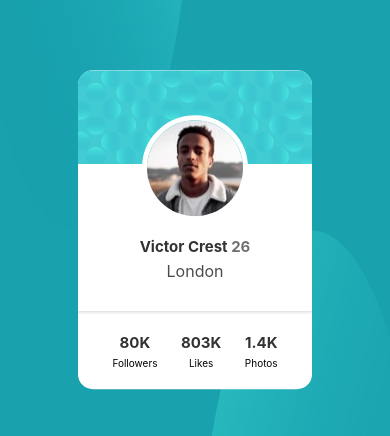
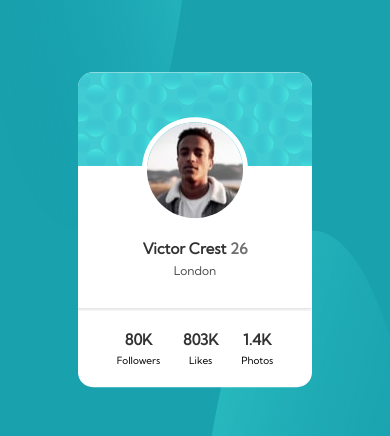
Before and after one commit to Muhammad-Jammash/Profile-card, a plain HTML site: page index.html in a window 390 px wide. Shown: the part 192-628 px from the top of the page. Drawn offline with Linux system fonts and the light colour scheme.

Commit message:
profile card

```diff
--- a/index.html
+++ b/index.html
@@ -10,6 +10,7 @@
 
   <!-- Feel free to remove these styles or customise in your own stylesheet 👍 -->
   <style>
+    @import url('https://fonts.googleapis.com/css2?family=Kumbh+Sans&display=swap');
     .attribution { font-size: 11px; text-align: center; position: absolute; bottom: 0; left: 50%; transform: translate(-50%); }
     .attribution a { color: hsl(228, 45%, 44%); }
 
@@ -38,9 +39,9 @@
       transform: translate(-50%, -50%);
       background-color: #fff;
       border-radius: 15px;
-      width: 30% auto;
+      width: 30%;
       text-align: center;
-      font-family:-apple-system, BlinkMacSystemFont, 'Segoe UI', Roboto, Oxygen, Ubuntu, Cantarell, 'Open Sans', 'Helvetica Neue', sans-serif;
+      font-family: 'Kumbh Sans', sans-serif;
     }
     .bg-pattern-card{
       width: 100%;
@@ -81,7 +82,7 @@
       font-size: 12px;
     }
 
-    @media screen and (max-width: 770px) {
+    @media screen and (max-width: 768px) {
       .card{
         width: 60%;
       }
@@ -92,7 +93,7 @@
     .card-details p{
       opacity: 0.7;
       margin: 5px 10px 30px 10px;
-      font-size: 12;
+      font-size: 12px;
     }
       .footer-component h2{
       opacity: 0.8;
```
